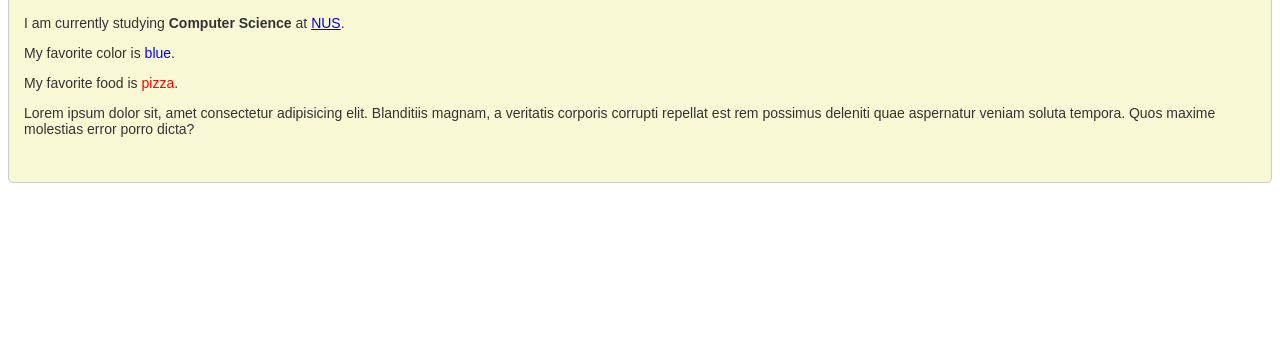
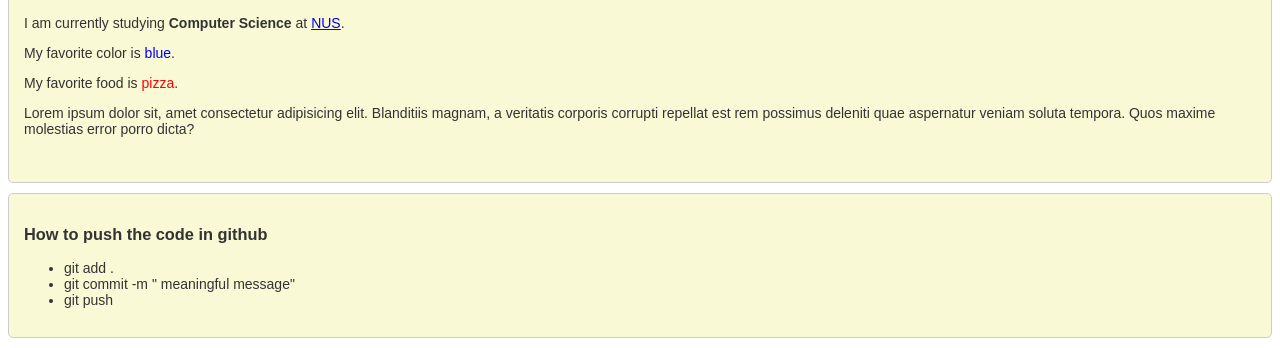
Before and after one commit to mehedihasan53/github, a plain HTML site: page index.html in a window 1280 px wide. Shown: the part 714-1062 px from the top of the page. Before the commit the page ends 907 px from the top, so only its background shows below. Drawn offline with Linux system fonts and the light colour scheme.

Commit message:
push the code

```diff
--- a/index.html
+++ b/index.html
@@ -35,5 +35,15 @@
     <p>Lorem ipsum dolor sit, amet consectetur adipisicing elit. Blanditiis magnam, a veritatis corporis corrupti repellat est rem possimus deleniti quae aspernatur veniam soluta tempora. Quos maxime molestias error porro dicta?</p>
     <br>
    </div>
+   <div>
+    <h3>How to push the code in github</h3>
+    <ul>
+        <li>
+            git add .
+        </li>
+        <li>git commit -m " meaningful message"</li>
+        <li>git push</li>
+    </ul>
+   </div>
 </body>
 </html>
```
